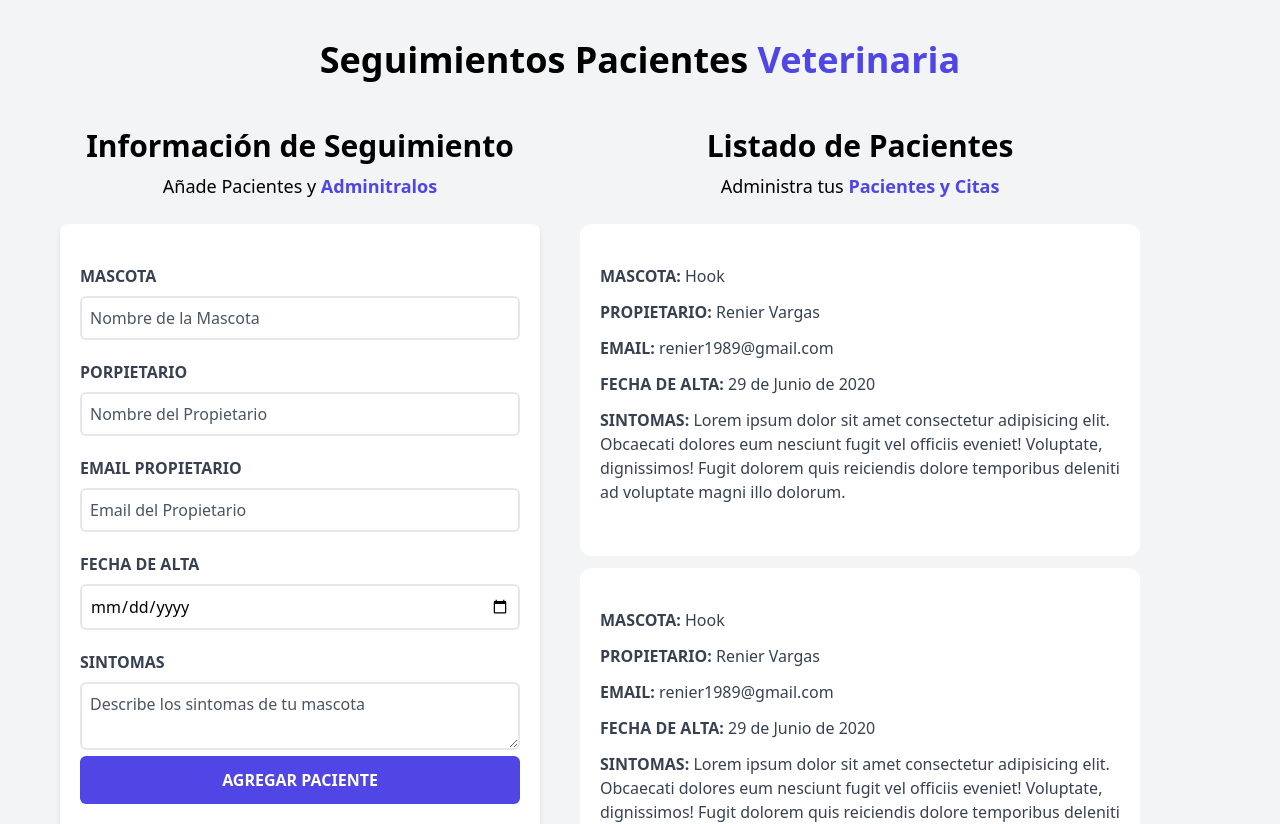
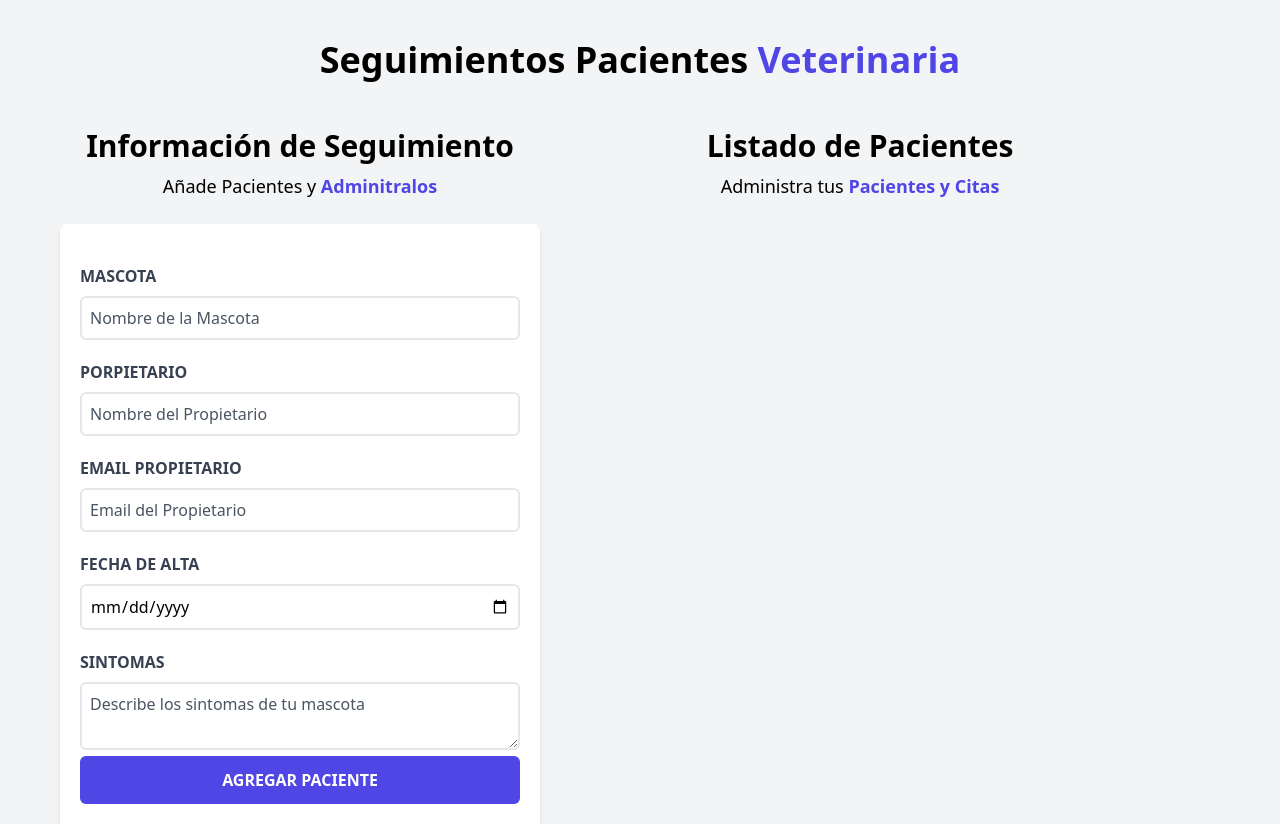
Before and after one commit to renier1989/citas-react, a React (Vite) app: page / in a window 1280 px wide. Shown: the top 824 px of the page. Built offline with nearby package versions, Linux system fonts and the light colour scheme.

Commit message:
Class[77-78] - Iterando array y mostrando info de los pactientes en el listado

```diff
--- a/src/App.jsx
+++ b/src/App.jsx
@@ -11,7 +11,7 @@ function App() {
         <Header />
         <div className="md:flex mt-12 ">
           <Formulario  pacientes={pacientes} setPacientes={setPacientes} />
-          <ListadoPacientes />
+          <ListadoPacientes pacientes={pacientes} />
         </div>
       </div>
     </>
--- a/src/components/ListadoPacientes.jsx
+++ b/src/components/ListadoPacientes.jsx
@@ -1,6 +1,7 @@
+/* eslint-disable react/prop-types */
 import Paciente from "./Paciente";
 
-const ListadoPacientes = () => {
+const ListadoPacientes = ({pacientes}) => {
   return (
     <div className="md:w-1/2 lg:h-3/5 ">
       <h2 className="font-black text-3xl text-center">Listado de Pacientes</h2>
@@ -9,9 +10,10 @@ const ListadoPacientes = () => {
         <span className="text-indigo-600 font-bold">Pacientes y Citas</span>
       </p>
       <div className="m-0 md:h-screen overflow-y-scroll">
-        <Paciente />
-        <Paciente />
-        <Paciente />
+
+
+        {pacientes.map((paciente, index) => (<Paciente paciente={paciente} key={index} />) )}
+
 
       </div>
     </div>
--- a/src/components/Paciente.jsx
+++ b/src/components/Paciente.jsx
@@ -1,28 +1,27 @@
-const Paciente = () => {
+/* eslint-disable react/prop-types */
+const Paciente = ({paciente}) => {
+    const {nombre_mascota, nombre_propietario, email_propietario, fecha_alta, sintomas} = paciente;
   return (
     <div className="mx-5 mb-3 px-5 py-10 rounded-xl bg-white overflow-hidden">
       <p className="font-bold mb-3 uppercase text-gray-700">
-        Mascota: <span className="font-normal normal-case">Hook</span>
+        Mascota: <span className="font-normal normal-case">{nombre_mascota}</span>
       </p>
       <p className="font-bold mb-3 uppercase text-gray-700">
         Propietario:{" "}
-        <span className="font-normal normal-case">Renier Vargas</span>
+        <span className="font-normal normal-case">{nombre_propietario}</span>
       </p>
       <p className="font-bold mb-3 uppercase text-gray-700">
         Email:{" "}
-        <span className="font-normal normal-case">renier1989@gmail.com</span>
+        <span className="font-normal normal-case">{email_propietario}</span>
       </p>
       <p className="font-bold mb-3 uppercase text-gray-700">
         Fecha de Alta:{" "}
-        <span className="font-normal normal-case">29 de Junio de 2020</span>
+        <span className="font-normal normal-case">{fecha_alta}</span>
       </p>
       <p className="font-bold mb-3 uppercase text-gray-700">
         Sintomas:{" "}
         <span className="font-normal normal-case">
-          Lorem ipsum dolor sit amet consectetur adipisicing elit. Obcaecati
-          dolores eum nesciunt fugit vel officiis eveniet! Voluptate,
-          dignissimos! Fugit dolorem quis reiciendis dolore temporibus deleniti
-          ad voluptate magni illo dolorum.
+          {sintomas}
         </span>
       </p>
     </div>
```
